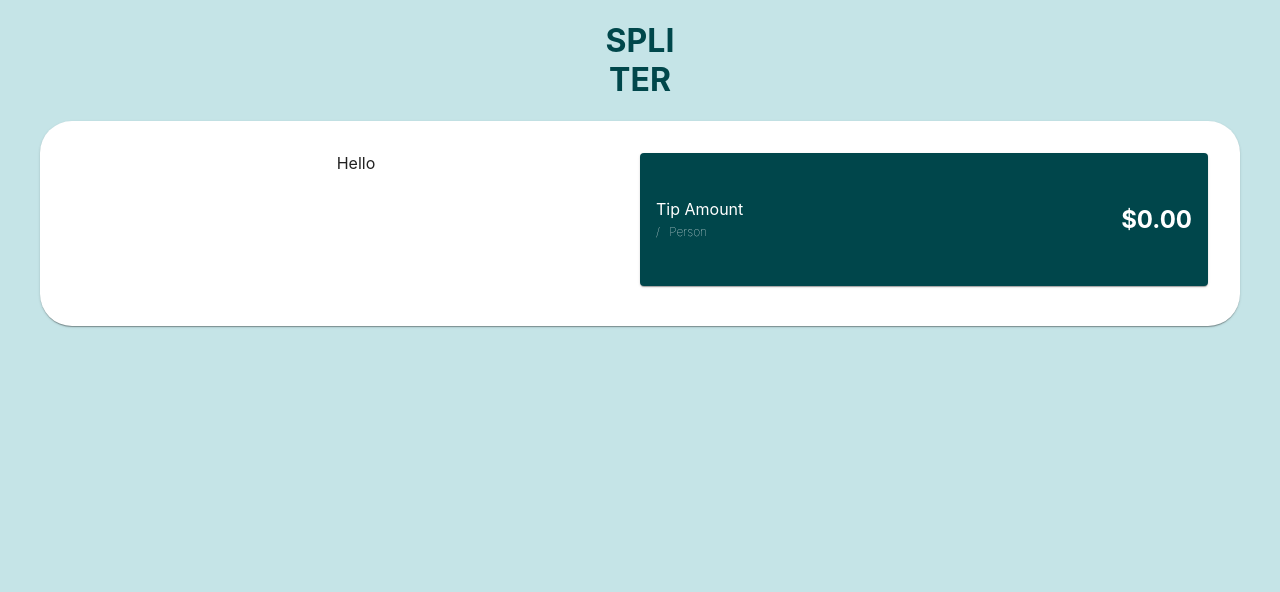
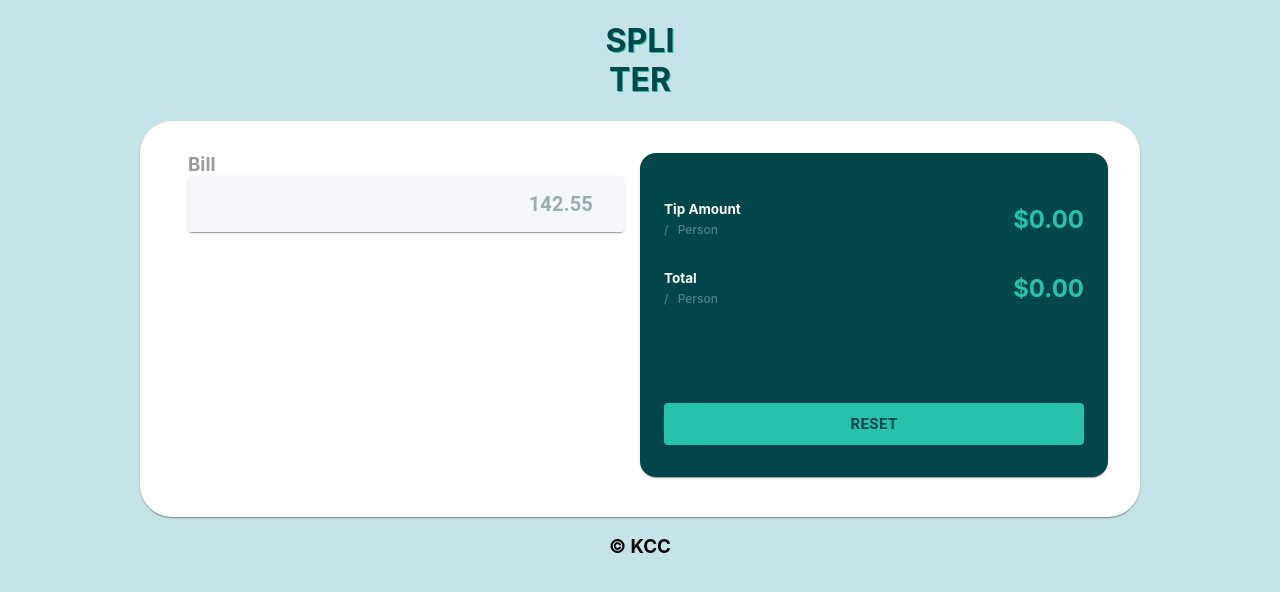
Before and after one commit to KenanOzbelli/Spliter, a React (Create React App) app: page / in a window 1280 px wide. Shown: the top 592 px of the page. Built offline with nearby package versions, Linux system fonts and the light colour scheme.

Commit message:
updated calc card

```diff
--- a/src/App.js
+++ b/src/App.js
@@ -4,7 +4,8 @@ import { makeStyles, useMediaQuery } from '@material-ui/core';
 const useStyles = makeStyles({
   HeaderText: {
     textAlign: "center",
-    color: "#00474b"
+    color: "#00474b",
+    textShadow:"1px 1px #26c2ad"
   },
   Container:{
     margin:"1rem"
@@ -19,6 +20,7 @@ function App() {
       <h1 className={classes.HeaderText}>SPLI<br />TER</h1>
       <div className={mobile?null:classes.Container}>
         <TipCalcCard smView={mobile}/>
+        <h3 style={{textAlign:"center"}}>&copy; KCC</h3>
       </div>
     </div>
   );
--- a/src/Components/TipCalc/index.jsx
+++ b/src/Components/TipCalc/index.jsx
@@ -1,57 +1,111 @@
 import React from 'react';
 import Card from '@material-ui/core/Card'
 import { makeStyles } from '@material-ui/styles';
-import { CardContent, Grid, Paper } from '@material-ui/core';
+import { CardContent, Grid, Paper, Button, InputBase } from '@material-ui/core';
 
 const useStyles = makeStyles({
     card: {
-        maxWidth: 1200,
-        margin:"0 auto",
-        borderRadius:"2rem"
+        maxWidth: 1000,
+        margin: "0 auto",
+        borderRadius: "2rem"
     },
-    smCard:{
-        maxWidth: 1200,
-        margin:"0 auto",
-        borderRadius:"2rem 2rem 0 0"
+    smCard: {
+        margin: "0 auto",
+        borderRadius: "2rem 2rem 0 0"
     },
-    container:{
-        padding:"1rem"
+    container: {
+        padding: "1rem"
     },
-    inputSection:{
-        textAlign:"center"
+    inputSection: {
+        textAlign: "left",
+        padding:"0 1rem"
     },
-    outputSection:{
-        background:"#00464b",
-        color:"#ffff",
-        padding:"2rem 1rem"
+    outputSection: {
+        background: "#00464b",
+        padding: "2rem 1.5rem",
+        color: "#FFFF",
+        borderRadius: "1rem",
     },
-    OutputRightSection:{
-        textAlign:"right"
+    OutputRightSection: {
+        textAlign: "right",
+        color: "#26c2ad"
+    },
+    textTitle:{
+        margin: "0",
+        fontSize:"13.5px",
+        fontWeight:"bold"
+    },
+    textSubTitle:{
+        margin: "5px 0 0 0",
+        fontWeight: 500,
+        fontSize: "12px",
+        color:"#4f8285"
+    },
+    button:{
+        width:"100%",
+        color: "#00464b",
+        fontWeight:"bold",
+        background:"#26c1ad",
+        '&:hover':{
+            background:"#9fe8df"
+        }
+    },
+    textField:{
+        width:"100%",
+        padding:"0px !important",
+        color:"#17494f",
+        fontSize:"20px",
+        fontWeight:"bold",
     }
 })
 
 const TipCalc = (props) => {
     const classes = useStyles();
     return (
-        <Card className={props.smView?classes.smCard:classes.card}>
+        <Card className={props.smView ? classes.smCard : classes.card}>
             <CardContent>
                 <Grid container className={classes.container}>
-                    <Grid item xs={12} sm={12} md={6} className={classes.inputSection}>
-                        Hello
+                    <Grid item xs={12} sm={12} md={6} className={classes.inputSection} style={props.smView? {padding:"0"}: null}>
+                        <Grid>
+                            <h3 style={{color:"#9c9c9b", margin:"0"}}>Bill</h3>
+                        </Grid>
+                        <Grid>
+                            <Paper style={{marginBottom:"1rem"}}>
+                            <InputBase
+                                id="BillAmount"
+                                type="number"
+                                variant="filled"
+                                placeholder="142.55"
+                                className={classes.textField}
+                            />
+                            </Paper>
+                        </Grid>
                     </Grid>
                     <Grid item xs={12} sm={12} md={6}>
                         <Paper className={classes.outputSection}>
                             <Grid container>
-                        <Grid item xs={6} style={{display:"flex", flexDirection:"column",justifyContent:"center"}}>
+                                <Grid item xs={6} style={{ display: "flex", flexDirection: "column", justifyContent: "center" }}>
                                     <div>
-                               <p style={{margin:"0"}}>Tip Amount</p>
-                               <p style={{margin:"5px 0 0 0", fontWeight:100,fontSize:"12px"}}><span style={{marginRight:"6px"}}>/</span> Person</p>
+                                        <p className={classes.textTitle}>Tip Amount</p>
+                                        <p className={classes.textSubTitle}><span style={{ marginRight: "6px" }}>/</span> Person</p>
                                     </div>
                                 </Grid>
                                 <Grid item xs={6} className={classes.OutputRightSection}>
                                     <h2 id="TipAmount">$0.00</h2>
                                 </Grid>
                             </Grid>
+                            <Grid container>
+                                <Grid item xs={6} style={{ display: "flex", flexDirection: "column", justifyContent: "center" }}>
+                                    <div>
+                                        <p className={classes.textTitle}>Total</p>
+                                        <p className={classes.textSubTitle}><span style={{ marginRight: "6px" }}>/</span> Person</p>
+                                    </div>
+                                </Grid>
+                                <Grid item xs={6} className={classes.OutputRightSection}>
+                                    <h2 id="TotalAmount">$0.00</h2>
+                                </Grid>
+                            </Grid>
+                            <Button size="large" style={props.smView? null: {marginTop:"5rem"}} className={classes.button}>Reset</Button>
                         </Paper>
                     </Grid>
                 </Grid>
--- a/src/index.css
+++ b/src/index.css
@@ -12,3 +12,10 @@ code {
   font-family: source-code-pro, Menlo, Monaco, Consolas, 'Courier New',
     monospace;
 }
+
+.MuiInputBase-input{
+  padding: 1rem !important;
+  background:#f3f8fb !important;
+  border-radius: .2rem;
+  text-align: right;
+}
```
Lines whose indentation alone changed are shown as unchanged.
